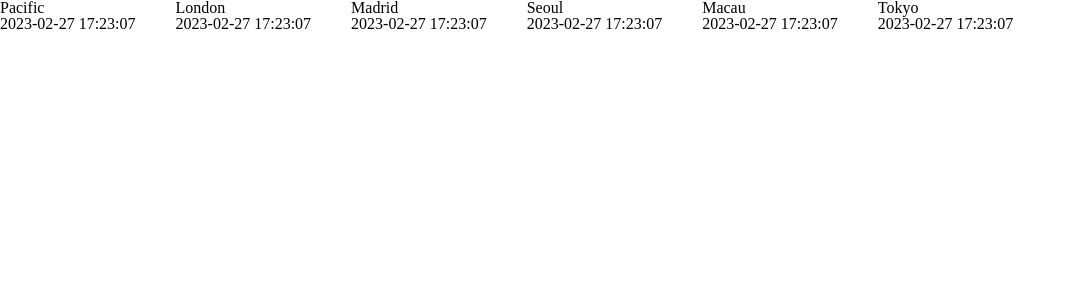
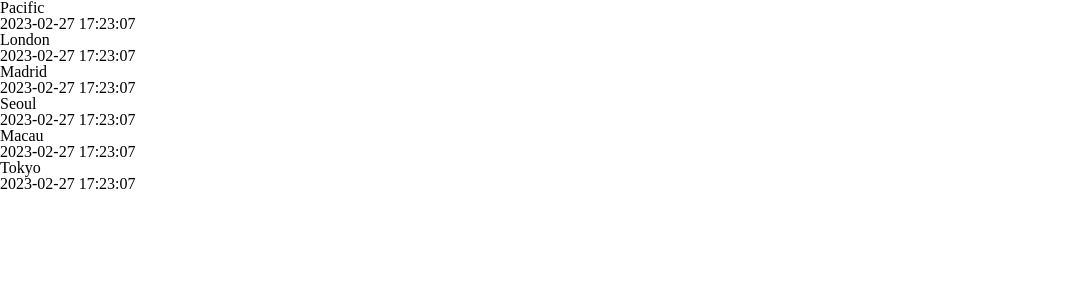
Before and after one commit to lbw3973/world-wide-time, a React (Vite) app: page / in a window 1280 px wide. Shown: the top 300 px of the page, without its empty margins (0-1076 px from the left). Built offline with nearby package versions, Linux system fonts and the light colour scheme.

Commit message:
Feat: App design 초기화

```diff
--- a/src/App.jsx
+++ b/src/App.jsx
@@ -1,6 +1,7 @@
 import { useState } from "react";
 import "./App.scss";
 import Clock from "./components/Clock";
+import { datas } from "./data/data";
 
 function App() {
   return (
--- a/src/App.scss
+++ b/src/App.scss
@@ -1,6 +1,6 @@
 .main {
   .clock {
-    display: flex;
-    gap: 40px;
+    // display: flex;
+    // gap: 40px;
   }
 }
```
